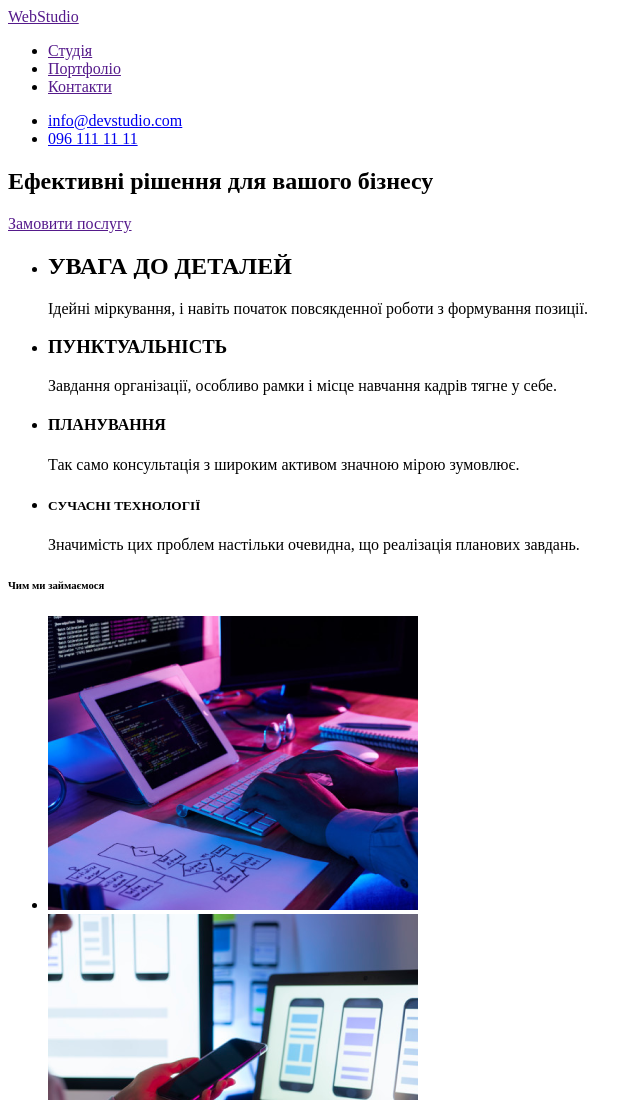
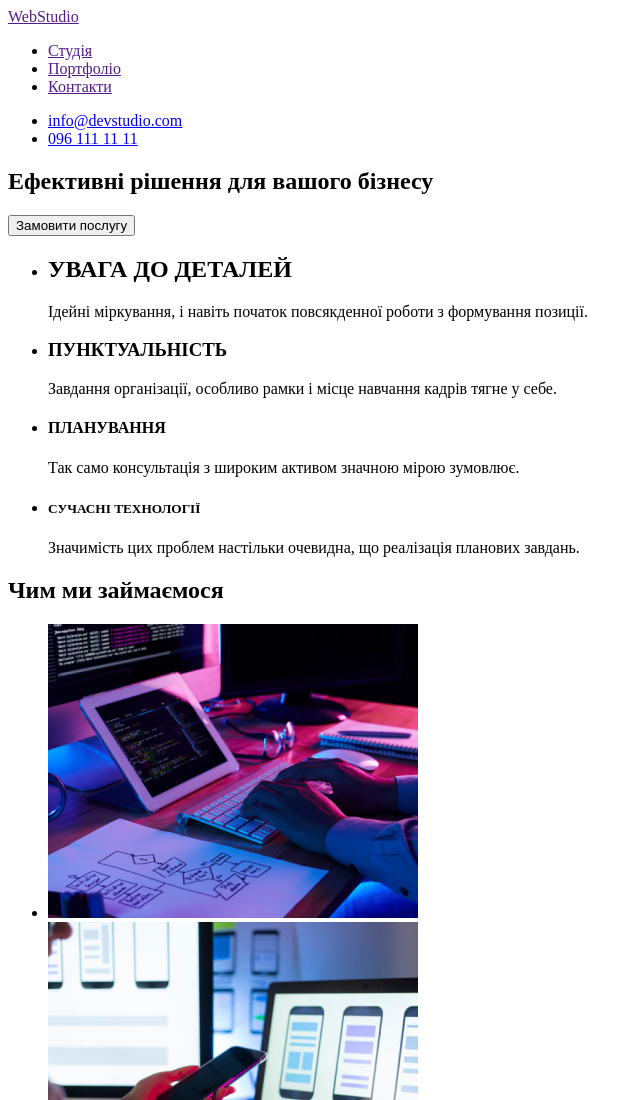
Before and after one commit to DianaTopchii/desktop-tutorial, a plain HTML site: page index.html in a window 1280 px wide. Shown: the top 1100 px of the page, without its empty margins (0-642 px from the left). Drawn offline with Linux system fonts and the light colour scheme.

Commit message:
added button

```diff
--- a/index.html
+++ b/index.html
@@ -20,9 +20,10 @@
         </ul>
       </nav>
     </header>
+    <main>
       <section>
         <h1>Ефективні рішення для вашого бізнесу</h1>
-        <a href="">Замовити послугу</a>
+        <button type="button">Замовити послугу</button>
       </section>
       <section>
         <ul>
@@ -45,7 +46,7 @@
         </ul>
       </section>
       <section>
-        <h6>Чим ми займаємося</h6>
+        <h2>Чим ми займаємося</h2>
         <ul>
           <li>
              <img src="./box1.png" alt="Чудова клавіатура від епл">
@@ -75,9 +76,9 @@
           </li>
         </ul>
       </section>
+    </main>
     <footer>
       <address>
-
       <ul>
         <li>
           <img src="./WebStudio.png" alt="web">
```
